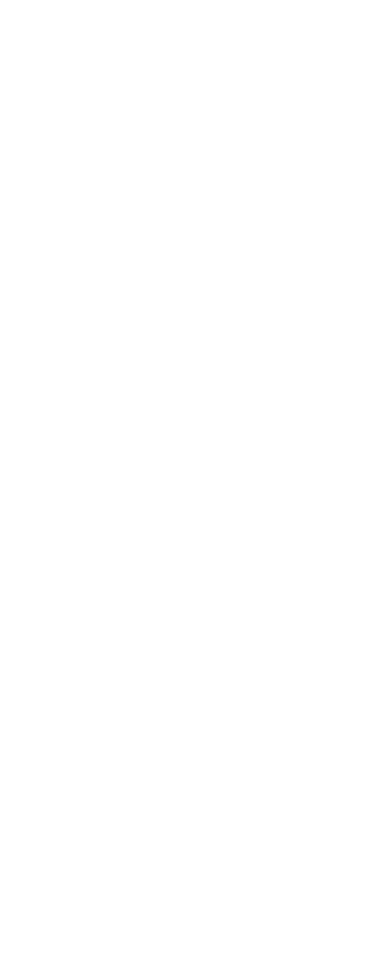
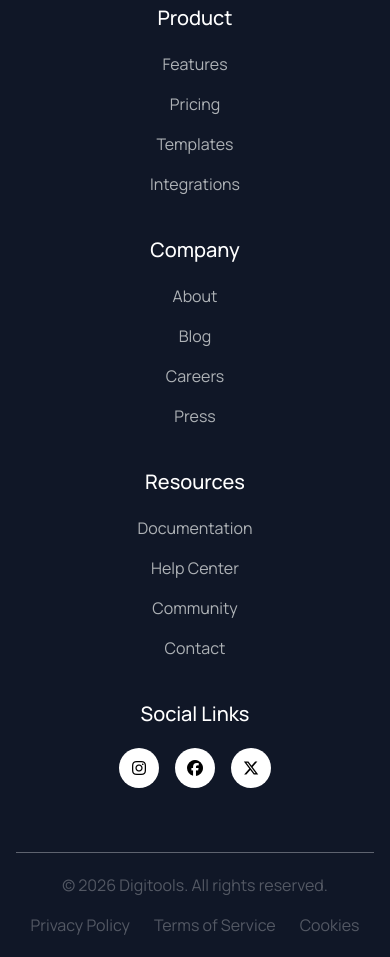
Before and after one commit to salmansahed/DigiTools, a React (Vite) app: page / in a window 390 px wide. Shown: the part 4700-5657 px from the top of the page. Before the commit the page ends 4456 px from the top, so only its background shows below. Built offline with nearby package versions, Linux system fonts and the light colour scheme.

Commit message:
implement site footer with social links and responsive navigation

```diff
--- a/src/App.jsx
+++ b/src/App.jsx
@@ -6,6 +6,7 @@
 import HowItWorks from './components/HowItWorks'
 import Pricing from './components/Pricing'
 import CTA from './components/CTA'
+import Footer from './components/Footer'
 
 const pricingData = async() => {
   const res = await fetch("PricingData.json");
@@ -24,6 +25,7 @@
       <HowItWorks />
       <Pricing pricingPromise={pricingPromise} />
       <CTA/>
+      <Footer/>
     </>
   );
 }
--- /dev/null
+++ b/src/components/Footer.jsx
@@ -0,0 +1,80 @@
+import React from 'react';
+
+const Footer = () => {
+    return (
+      <div className="bg-[#101727] pt-20 md:pt-24 lg:pt-30 text-white px-4">
+        <div className="grid grid-cols-1 text-center md:text-left md:grid-cols-3 lg:grid-cols-5 gap-10 container mx-auto pb-16 md:pb-20 border-b border-[#e5e7eb5d]">
+          <div>
+            <h1 className="text-3xl font-bold">DigiTools</h1>
+            <p className="text-[#aeb2b6] mt-5">
+              Premium digital tools for creators, professionals, and businesses.
+              Work smarter with our suite of powerful tools.
+            </p>
+          </div>
+
+          <div>
+            <h2 className="text-xl font-medium">Product</h2>
+            <ul className="text-[#aeb2b6] space-y-4 mt-5">
+              <li>Features</li>
+              <li>Pricing</li>
+              <li>Templates</li>
+              <li>Integrations</li>
+            </ul>
+          </div>
+
+          <div>
+            <h2 className="text-xl font-medium">Company</h2>
+            <ul className="text-[#aeb2b6] space-y-4 mt-5">
+              <li>About</li>
+              <li>Blog</li>
+              <li>Careers</li>
+              <li>Press</li>
+            </ul>
+          </div>
+
+          <div>
+            <h2 className="text-xl font-medium">Resources</h2>
+            <ul className="text-[#aeb2b6] space-y-4 mt-5">
+              <li>Documentation</li>
+              <li>Help Center</li>
+              <li>Community</li>
+              <li>Contact</li>
+            </ul>
+          </div>
+
+          <div>
+            <h2 className="text-xl font-medium">Social Links</h2>
+            <ul className="flex gap-4 mt-5 items-center justify-center md:justify-start">
+              <li className="bg-white hover:bg-blue-500 text-black hover:text-white transition-all rounded-full w-10 h-10 flex items-center justify-center">
+                <a href="#">
+                  <i class="fa-brands fa-instagram"></i>
+                </a>
+              </li>
+              <li className="bg-white hover:bg-blue-500 text-black hover:text-white transition-all rounded-full w-10 h-10 flex items-center justify-center">
+                <a href="#">
+                  <i class="fa-brands fa-facebook"></i>
+                </a>
+              </li>
+              <li className="bg-white hover:bg-blue-500 text-black hover:text-white transition-all rounded-full w-10 h-10 flex items-center justify-center">
+                <a href="#">
+                  <i class="fa-brands fa-x-twitter"></i>
+                </a>
+              </li>
+            </ul>
+          </div>
+        </div>
+        <div className="py-5 md:py-7.5 flex flex-col text-center md:text-left md:flex-row justify-between container mx-auto">
+          <p className="text-[#fafafa49] mb-4 md:mb-0">
+            © 2026 Digitools. All rights reserved.
+          </p>
+          <ul className="text-[#fafafa49] flex gap-6 items-center justify-center md:justify-start">
+            <li><a href="#">Privacy Policy</a></li>
+            <li><a href="#">Terms of Service</a></li>
+            <li><a href="#">Cookies</a></li>
+          </ul>
+        </div>
+      </div>
+    );
+};
+
+export default Footer;
```
